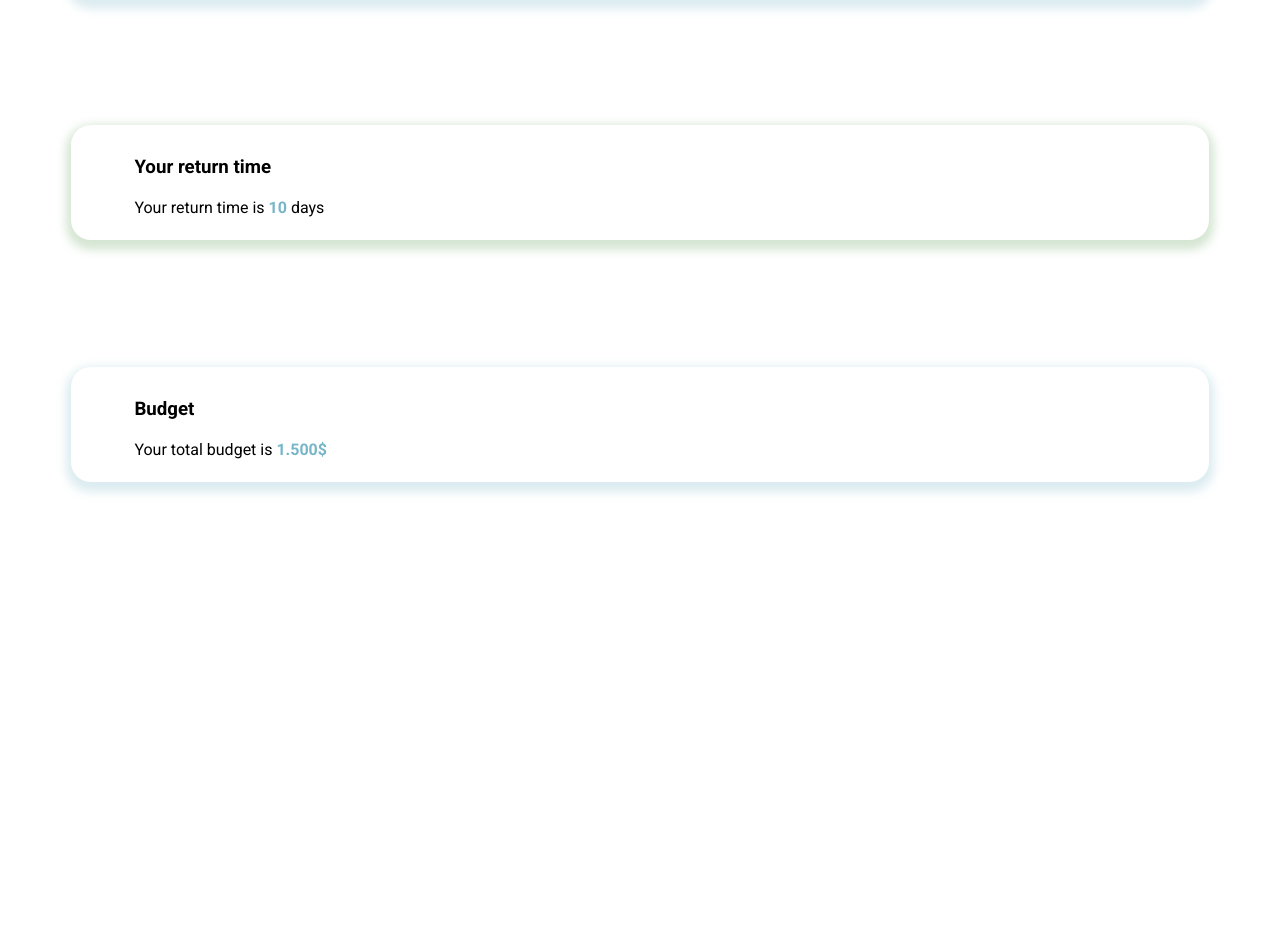
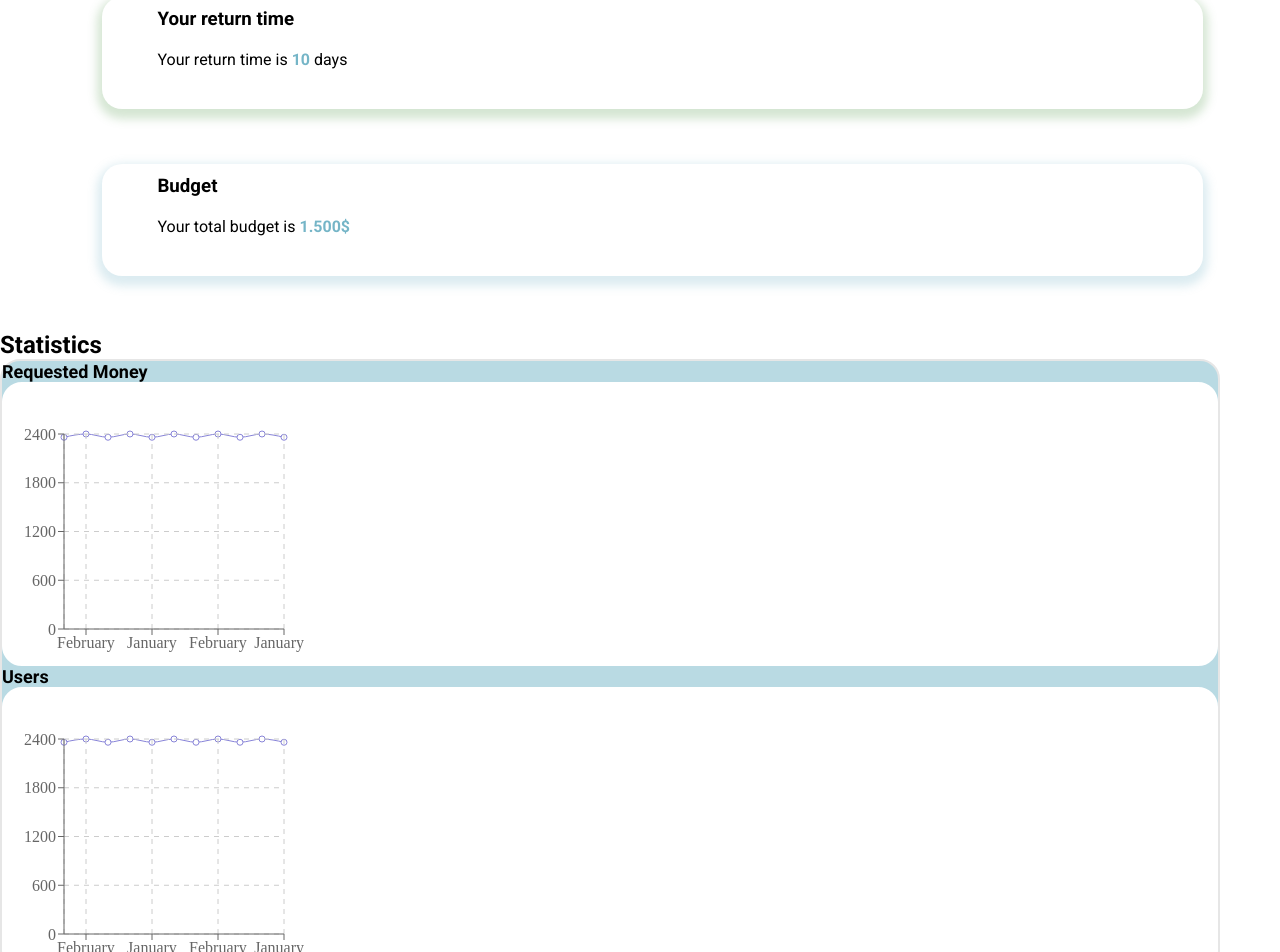
Before and after one commit to ferranjuanals/jump2digital-hackathon, a React (Create React App) app in the folder frontend/: page / in a window 1280 px wide. Shown: the part 366-1318 px from the top of the page. Before the commit the page ends 919 px from the top, so only its background shows below. Built offline with nearby package versions, Linux system fonts and the light colour scheme.

Commit message:
statistics

```diff
--- a/frontend/package.json
+++ b/frontend/package.json
@@ -9,6 +9,7 @@
     "react": "^17.0.2",
     "react-dom": "^17.0.2",
     "react-scripts": "^4.0.3",
+    "recharts": "^2.1.6",
     "web-vitals": "^1.1.2"
   },
   "scripts": {
--- a/frontend/src/App.css
+++ b/frontend/src/App.css
@@ -2,4 +2,15 @@
   text-align: center;
   display: flex;
   flex-direction: column;
+  margin: 0%;
+  padding: 0%;
 }
+
+.App__top {
+  padding: 0 3%;
+  margin: 0 3% 0 5%;
+}
+
+.App__bottom {
+  margin: 0% 5% 0% 0%;
+}
--- a/frontend/src/App.js
+++ b/frontend/src/App.js
@@ -3,13 +3,19 @@ import './App.css';
 import Header from './components/Header/Header.jsx';
 import SelectUpdate from './components/SelectUpdate/SelectUpdate.jsx';
 import MonthValues from './components/MonthValues/MonthValues';
+import MonthStadistics from './components/MonthStadistics/MonthStadistics';
 
 function App() {
   return (
     <div className="App">
+      <div className="App__top">
         <Header />
         <SelectUpdate />
         <MonthValues />
+      </div>
+      <div className="App__bottom">
+        <MonthStadistics />
+      </div>
     </div>
   );
 }
--- a/frontend/src/components/MonthStadistics/MonthStadistics.jsx
+++ b/frontend/src/components/MonthStadistics/MonthStadistics.jsx
@@ -0,0 +1,43 @@
+import React from 'react'
+import './monthstadistics.css'
+import { LineChart, Line, CartesianGrid, XAxis, YAxis, Tooltip } from 'recharts';
+
+function MonthStadistics() {
+    const data = [{name: 'January', pv: 2360}, {name: 'February', pv: 2400},{name: 'January', pv: 2360}, {name: 'February', pv: 2400},{name: 'January', pv: 2360}, {name: 'February', pv: 2400},{name: 'January', pv: 2360}, {name: 'February', pv: 2400},{name: 'January', pv: 2360}, {name: 'February', pv: 2400},{name: 'January', pv: 2360}];
+
+    return (
+        <div className="MonthStadistics__container">
+            <div className="MonthStadistics__div">
+               <h1 className="MonthStadistics__header">Statistics</h1>
+            </div>
+            <div className="MonthStadistics__border">
+                <div className="MonthStadistics__graphtitle">
+                    Requested Money
+                </div>
+                <div className="MonthStadistics__graph">
+                    <LineChart width={300} height={280} data={data} margin={{ top: 50, right: 20, bottom: 5, left: 0 }}>
+                        <Line type="monotone" dataKey="pv" stroke="#8884d8" />
+                        <CartesianGrid stroke="#ccc" strokeDasharray="5 5" />
+                        <XAxis dataKey="name" />
+                        <YAxis />
+                        <Tooltip />
+                    </LineChart>
+                </div>
+                <div className="MonthStadistics__graphtitle">
+                    Users
+                </div>
+                <div className="MonthStadistics__graph">
+                    <LineChart width={300} height={280} data={data} margin={{ top: 50, right: 20, bottom: 5, left: 0 }}>
+                        <Line type="monotone" dataKey="pv" stroke="#8884d8" />
+                        <CartesianGrid stroke="#ccc" strokeDasharray="5 5" />
+                        <XAxis dataKey="name" />
+                        <YAxis />
+                        <Tooltip />
+                    </LineChart>
+                </div>
+            </div>
+        </div>
+    )
+}
+
+export default MonthStadistics
--- a/frontend/src/components/MonthStadistics/monthstadistics.css
+++ b/frontend/src/components/MonthStadistics/monthstadistics.css
@@ -0,0 +1,37 @@
+.MonthStadistics__header {
+    font-family: Roboto;
+    font-style: normal;
+    font-weight: bold;
+    font-size: 24px;
+    line-height: 28px;
+}
+
+.MonthStadistics__div {
+    width: 102px;
+height: 28px;
+left: 43px;
+top: 565px;
+}
+
+.MonthStadistics__border {
+    border: 2px solid #E6E6E6;
+    width: 100%;
+height: 617px;
+background: rgba(117, 181, 199, 0.5);
+border-radius: 20px 20px 0px 0px;
+}
+
+.MonthStadistics__graph {
+    border: 2px solid white;
+    background-color: white;
+    border-radius: 20px;
+}
+
+.MonthStadistics__graphtitle {
+    font-family: Roboto;
+    font-style: normal;
+    font-weight: bold;
+    font-size: 18px;
+    line-height: 21px;
+    text-align: left;
+}
--- a/frontend/src/components/MonthValues/monthvalues.css
+++ b/frontend/src/components/MonthValues/monthvalues.css
@@ -1,7 +1,7 @@
 @import "../../styles/variables.css";
 
 .monthvalues__card {
-  margin: 5%;
+  margin: 5% 0;
   font-family: var(--main-font);
   text-align: left;
   height: 90px;
--- a/frontend/src/styles/variables.css
+++ b/frontend/src/styles/variables.css
@@ -6,3 +6,7 @@
   --blue-box-shadow: 0px 5px 10px 5px rgba(117, 181, 199, 0.25);
   --main-font: "Roboto", sans-serif;
 }
+
+* {
+  margin: 0%;
+}
```
Also changed, not shown: 1 other file (tests, documents, lock files or other folders).
